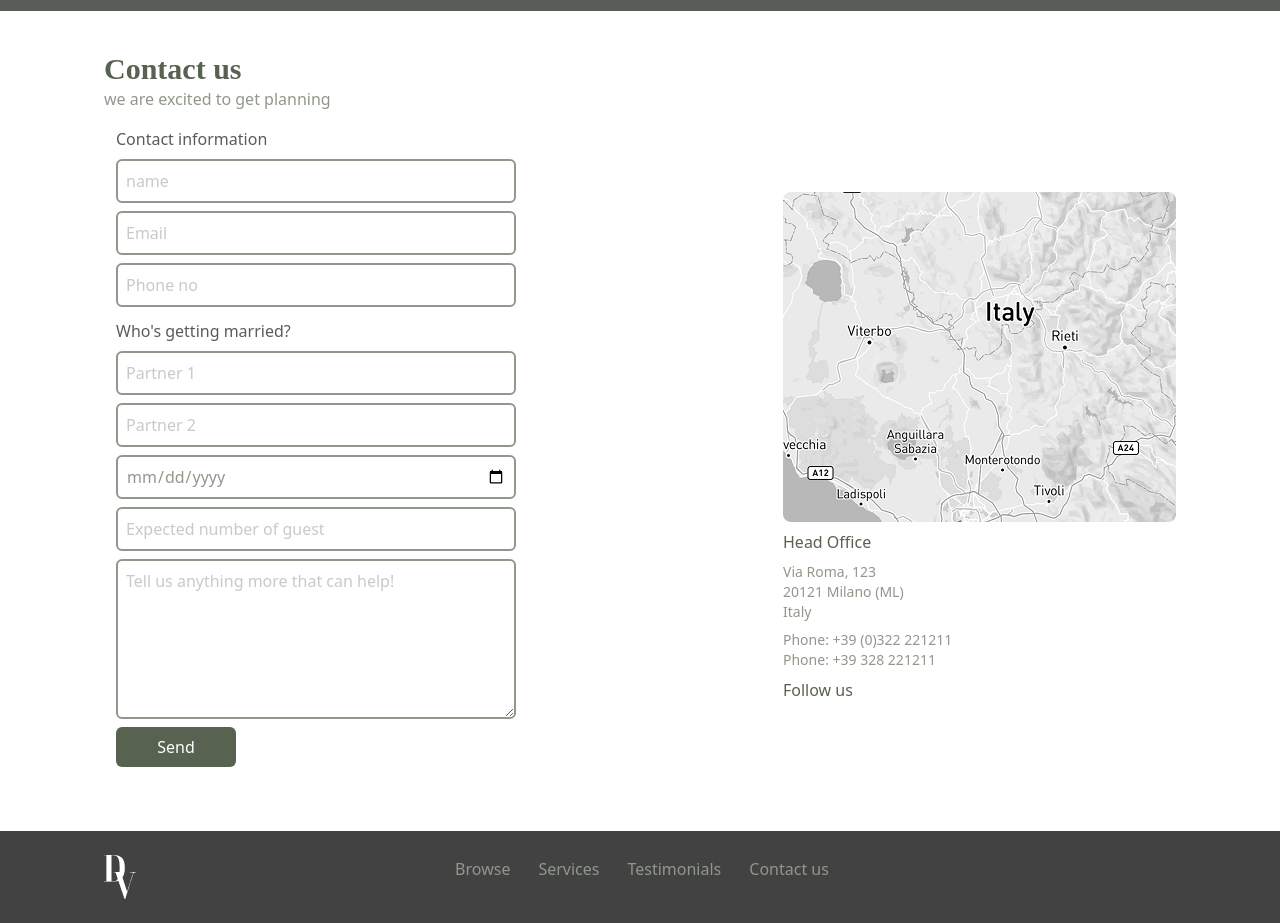
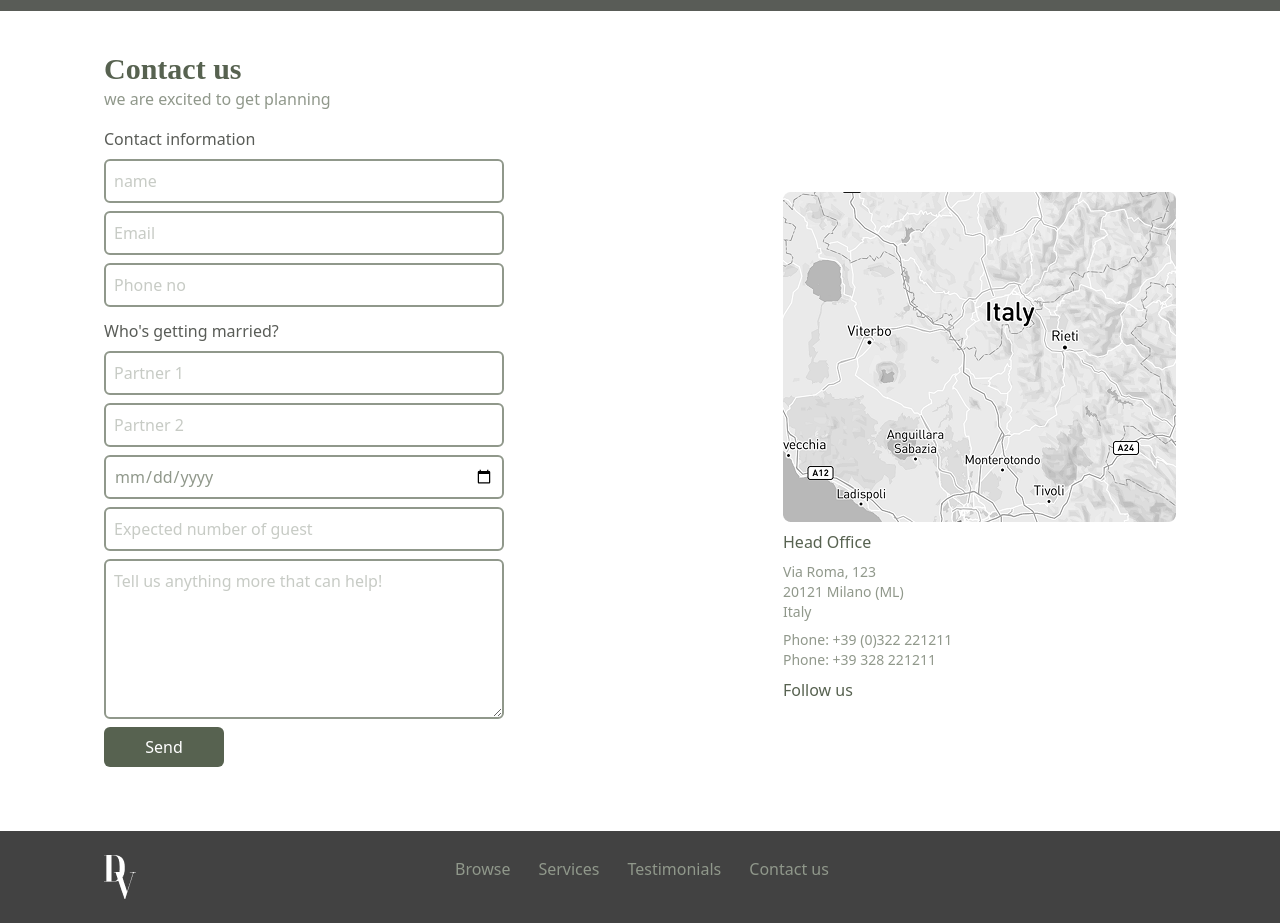
Before and after one commit to Emmagold01/DV, a React (Vite) app: page / in a window 1280 px wide. Shown: the part 3720-4643 px from the top of the page. Built offline with nearby package versions, Linux system fonts and the light colour scheme; some icons are missing; a web font is replaced by a local one.

Commit message:
fixed problem

```diff
--- a/src/components/Contact.jsx
+++ b/src/components/Contact.jsx
@@ -26,56 +26,54 @@ export default function Contact() {
       <p className="text-light mb-4">we are excited to get planning</p>
       <div className="flex flex-col lg:flex-row space-y-6 items-center justify-between">
         <form className="flex flex-col" onSubmit={handleSubmit}>
-          <h3 className="text-test font-medium mx-3">Contact information</h3>
+          <h3 className="text-test font-medium">Contact information</h3>
           <input
             type="text"
             placeholder="name"
-            className="mt-2 p-2 mx-3 w-100 border-2 border-light rounded-md text-light outline-none"
+            className="mt-2 p-2 w-100 border-2 border-light rounded-md text-light outline-none"
             value={user.name}
             onChange={(e) => setUser({ ...user, name: e.target.value })}
           />
           <input
             type="email"
             placeholder="Email"
-            className="mt-2 p-2 w-100 mx-3 border-2 border-light rounded-md text-light outline-none"
+            className="mt-2 p-2 w-100 border-2 border-light rounded-md text-light outline-none"
             value={user.email}
             onChange={(e) => setUser({ ...user, email: e.target.value })}
           />
           <input
             type="tel"
             placeholder="Phone no"
-            className="mt-2 p-2 w-100 mx-3 border-2 border-light rounded-md text-light outline-none"
+            className="mt-2 p-2 w-100 border-2 border-light rounded-md text-light outline-none"
             value={user.phone}
             onChange={(e) => setUser({ ...user, phone: e.target.value })}
           />
-          <h3 className="text-test font-medium mx-3 pt-3">
-            Who's getting married?
-          </h3>
+          <h3 className="text-test font-medium pt-3">Who's getting married?</h3>
           <input
             type="text"
             placeholder="Partner 1"
-            className="mt-2 p-2 mx-3 w-100 border-2 border-light rounded-md text-light outline-none"
+            className="mt-2 p-2 w-100 border-2 border-light rounded-md text-light outline-none"
             value={user.partner1}
             onChange={(e) => setUser({ ...user, partner1: e.target.value })}
           />
           <input
             type="text"
             placeholder="Partner 2"
-            className="mt-2 p-2 w-100 mx-3 border-2 border-light rounded-md text-light outline-none"
+            className="mt-2 p-2 w-100 border-2 border-light rounded-md text-light outline-none"
             value={user.partner2}
             onChange={(e) => setUser({ ...user, partner2: e.target.value })}
           />
           <input
             type="date"
             placeholder="MM/YY"
-            className="mt-2 p-2 mx-3 w-100 border-2 border-light rounded-md text-light outline-none"
+            className="mt-2 p-2 w-100 border-2 border-light rounded-md text-light outline-none"
             value={user.date}
             onChange={(e) => setUser({ ...user, date: e.target.value })}
           />
           <input
             type="number"
             placeholder="Expected number of guest"
-            className="mt-2 p-2 w-100 mx-3 border-2 border-light rounded-md text-light outline-none"
+            className="mt-2 p-2 w-100 border-2 border-light rounded-md text-light outline-none"
             value={user.num}
             onChange={(e) => setUser({ ...user, num: e.target.value })}
           />
@@ -84,9 +82,9 @@ export default function Contact() {
             value={user.message}
             onChange={(e) => setUser({ ...user, message: e.target.value })}
             placeholder="Tell us anything more that can help!"
-            className="mt-2 mx-3 p-2 w-100 h-40 border-2 border-light rounded-md text-light outline-none"
+            className="mt-2 p-2 w-100 h-40 border-2 border-light rounded-md text-light outline-none"
           ></textarea>
-          <button className="mt-2 mx-3 text-white bg-primary px-3 py-2 rounded-md lg:w-30 cursor-pointer">
+          <button className="mt-2 text-white bg-primary px-3 py-2 rounded-md lg:w-30 cursor-pointer">
             Send
           </button>
         </form>
```
